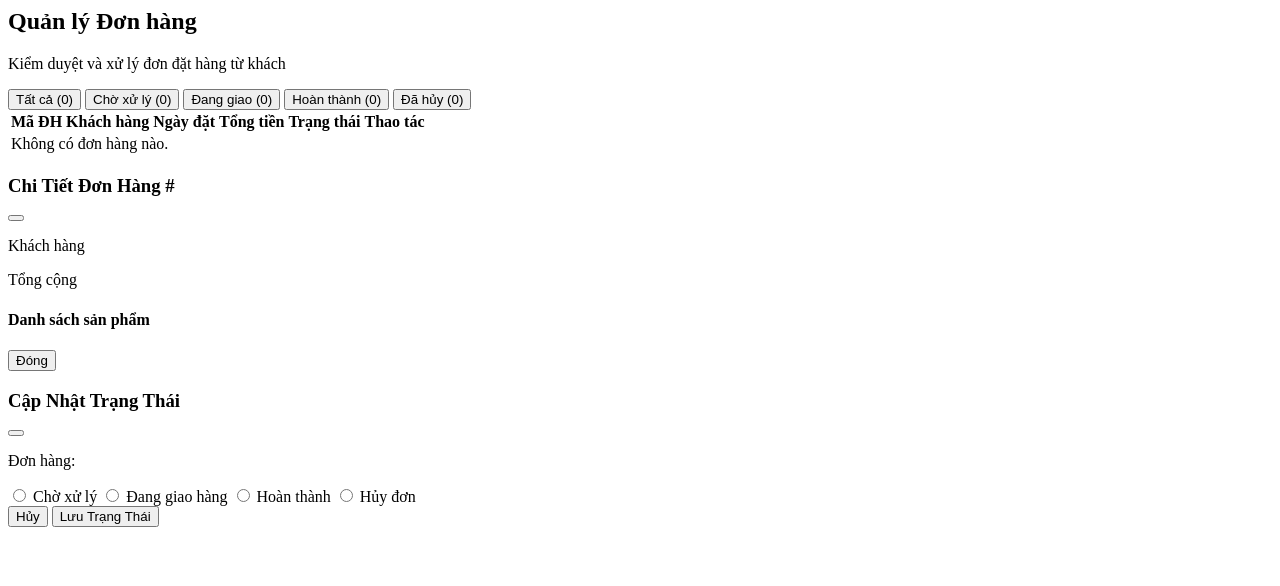
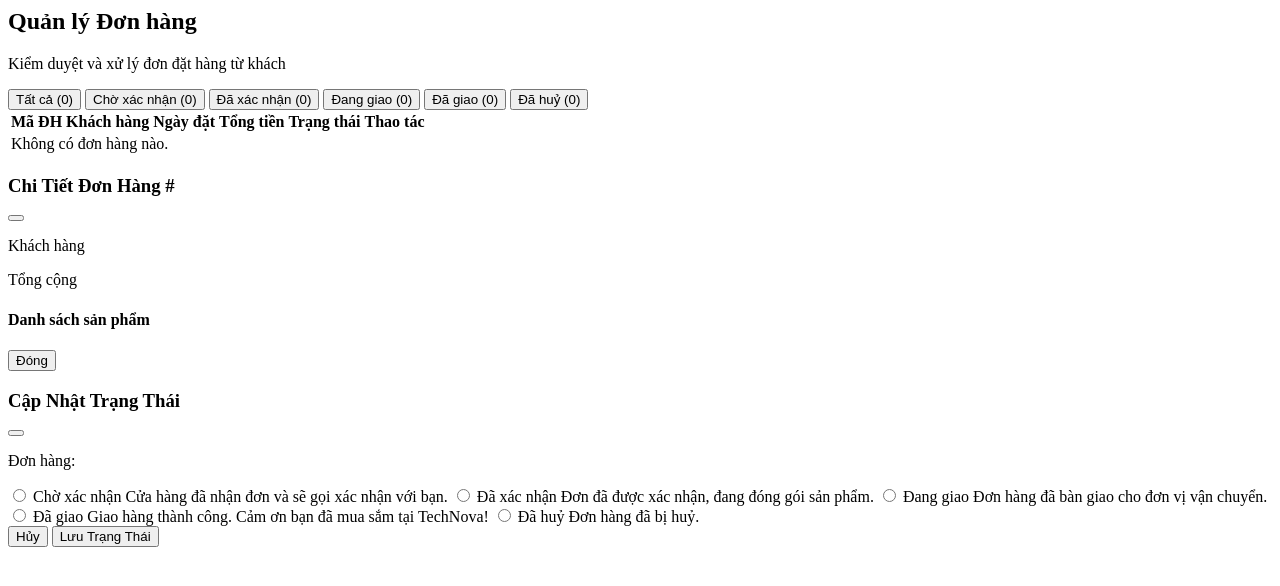
Before and after one commit to Cosker/Website-Laptop, a PHP site: page /admin/includes/orders.php in a window 1280 px wide. Shown: the top 586 px of the page. Run offline with PHP 8.4, Linux system fonts and the light colour scheme; data that the repository does not hold is empty.

Commit message:
Chi tiet hoa trang thai don hang thanh 5 buoc
- Trang thai: Cho xac nhan -> Da xac nhan -> Dang giao -> Da giao, va Da huy
  (database/migration_v4.sql doi 'processing' cu thanh 'shipping')
- Gom nhan, mau, icon trang thai ve config/order_status.php, dung chung cho admin va trang khach
- Admin: loc theo 5 trang thai, modal cap nhat co icon + mo ta, thong bao ro don chuyen sang trang thai nao
- Trang khach: thanh tien trinh 4 buoc cho tung don trong Tai khoan cua toi

Co-Authored-By: Claude Opus 5.5 <noreply@anthropic.com>

```diff
--- a/src/admin/includes/orders.php
+++ b/src/admin/includes/orders.php
@@ -1,5 +1,6 @@
 <?php
 require_once __DIR__ . '/../../config/db.php';
+require_once __DIR__ . '/../../config/order_status.php';
 
 // 1. LẤY DANH SÁCH ĐƠN HÀNG
 $sqlOrders = "SELECT * FROM orders ORDER BY created_at DESC";
@@ -19,14 +20,10 @@ foreach ($details as $d) {
 
 // 3. ĐẾM THỐNG KÊ NHANH CÁC TRẠNG THÁI
 $countAll = count($orders);
-$countPending = 0; $countProcessing = 0; $countCompleted = 0; $countCancelled = 0;
-
+$statusCounts = array_fill_keys(array_keys(ORDER_STATUSES), 0);
 foreach ($orders as $o) {
-    switch ($o['status']) {
-        case 'pending': $countPending++; break;
-        case 'processing': $countProcessing++; break;
-        case 'completed': $countCompleted++; break;
-        case 'cancelled': $countCancelled++; break;
+    if (isset($statusCounts[$o['status']])) {
+        $statusCounts[$o['status']]++;
     }
 }
 ?>
@@ -43,10 +40,9 @@ foreach ($orders as $o) {
         <!-- Các nút Filter -->
         <div class="p-4 border-b border-gray-100 flex flex-wrap gap-2" id="order-filters">
             <button onclick="filterOrders('all')" class="order-filter-btn px-4 py-2 rounded-lg text-sm font-medium border transition-colors bg-blue-50 text-primary border-blue-100" data-filter="all">Tất cả (<?= $countAll ?>)</button>
-            <button onclick="filterOrders('pending')" class="order-filter-btn px-4 py-2 bg-white text-gray-600 rounded-lg text-sm font-medium border border-gray-200 hover:bg-gray-50" data-filter="pending">Chờ xử lý (<?= $countPending ?>)</button>
-            <button onclick="filterOrders('processing')" class="order-filter-btn px-4 py-2 bg-white text-gray-600 rounded-lg text-sm font-medium border border-gray-200 hover:bg-gray-50" data-filter="processing">Đang giao (<?= $countProcessing ?>)</button>
-            <button onclick="filterOrders('completed')" class="order-filter-btn px-4 py-2 bg-white text-gray-600 rounded-lg text-sm font-medium border border-gray-200 hover:bg-gray-50" data-filter="completed">Hoàn thành (<?= $countCompleted ?>)</button>
-            <button onclick="filterOrders('cancelled')" class="order-filter-btn px-4 py-2 bg-white text-gray-600 rounded-lg text-sm font-medium border border-gray-200 hover:bg-gray-50" data-filter="cancelled">Đã hủy (<?= $countCancelled ?>)</button>
+            <?php foreach (ORDER_STATUSES as $key => $info): ?>
+                <button onclick="filterOrders('<?= $key ?>')" class="order-filter-btn px-4 py-2 bg-white text-gray-600 rounded-lg text-sm font-medium border border-gray-200 hover:bg-gray-50" data-filter="<?= $key ?>"><?= $info['label'] ?> (<?= $statusCounts[$key] ?>)</button>
+            <?php endforeach; ?>
         </div>
 
         <div class="overflow-x-auto">
@@ -115,23 +111,17 @@ foreach ($orders as $o) {
 
                 <p class="text-gray-600 text-sm mb-4">Đơn hàng: <span class="font-bold text-dark" id="update_order_code"></span></p>
 
-                <div class="space-y-4">
-                    <label class="flex items-center p-3 border border-gray-200 rounded-lg cursor-pointer hover:bg-yellow-50">
-                        <input type="radio" name="status" value="pending" id="status_pending" class="w-4 h-4 text-primary">
-                        <span class="ml-3 font-medium text-yellow-700">Chờ xử lý</span>
-                    </label>
-                    <label class="flex items-center p-3 border border-gray-200 rounded-lg cursor-pointer hover:bg-blue-50">
-                        <input type="radio" name="status" value="processing" id="status_processing" class="w-4 h-4 text-primary">
-                        <span class="ml-3 font-medium text-blue-700">Đang giao hàng</span>
-                    </label>
-                    <label class="flex items-center p-3 border border-gray-200 rounded-lg cursor-pointer hover:bg-green-50">
-                        <input type="radio" name="status" value="completed" id="status_completed" class="w-4 h-4 text-primary">
-                        <span class="ml-3 font-medium text-green-700">Hoàn thành</span>
-                    </label>
-                    <label class="flex items-center p-3 border border-gray-200 rounded-lg cursor-pointer hover:bg-red-50">
-                        <input type="radio" name="status" value="cancelled" id="status_cancelled" class="w-4 h-4 text-primary">
-                        <span class="ml-3 font-medium text-red-700">Hủy đơn</span>
-                    </label>
+                <div class="space-y-3">
+                    <?php foreach (ORDER_STATUSES as $key => $info): ?>
+                        <label class="flex items-center p-3 border border-gray-200 rounded-lg cursor-pointer hover:bg-gray-50">
+                            <input type="radio" name="status" value="<?= $key ?>" class="w-4 h-4 text-primary">
+                            <span class="ml-3 w-8 h-8 rounded-full flex items-center justify-center <?= $info['badge'] ?>"><i class="fa-solid <?= $info['icon'] ?> text-sm"></i></span>
+                            <span class="ml-3">
+                                <span class="block font-medium text-gray-800"><?= $info['label'] ?></span>
+                                <span class="block text-xs text-gray-500"><?= $info['desc'] ?></span>
+                            </span>
+                        </label>
+                    <?php endforeach; ?>
                 </div>
 
                 <div class="mt-8 flex justify-end space-x-3">
@@ -150,12 +140,8 @@ foreach ($orders as $o) {
     const dbOrders = <?= json_encode($orders) ?>;
     const dbOrderDetails = <?= json_encode($orderDetailsMap) ?>;
 
-    const statusMap = {
-        'pending': { text: 'Chờ xử lý', class: 'bg-yellow-100 text-yellow-800' },
-        'processing': { text: 'Đang giao', class: 'bg-blue-100 text-blue-800' },
-        'completed': { text: 'Hoàn thành', class: 'bg-green-100 text-green-800' },
-        'cancelled': { text: 'Đã hủy', class: 'bg-red-100 text-red-800' }
-    };
+    // Trạng thái đơn hàng lấy từ config/order_status.php
+    const orderStatuses = <?= json_encode(ORDER_STATUSES, JSON_UNESCAPED_UNICODE) ?>;
 
     function renderOrdersTable(filterStatus = 'all') {
         const tbody = document.getElementById('admin-order-list');
@@ -171,7 +157,7 @@ foreach ($orders as $o) {
         }
 
         tbody.innerHTML = filteredOrders.map(o => {
-            const statusInfo = statusMap[o.status];
+            const statusInfo = orderStatuses[o.status] || { label: o.status, badge: 'bg-gray-100 text-gray-700', icon: 'fa-circle' };
             const dateStr = new Date(o.created_at).toLocaleString('vi-VN', { dateStyle: 'short', timeStyle: 'short' });
 
             return `
@@ -183,7 +169,7 @@ foreach ($orders as $o) {
                     <td class="px-6 py-4 text-sm text-gray-500">${dateStr}</td>
                     <td class="px-6 py-4 text-sm font-bold text-primary">${formatMoney(o.total_amount)}</td>
                     <td class="px-6 py-4">
-                        <span class="px-2.5 py-1 inline-flex text-xs leading-5 font-semibold rounded-full ${statusInfo.class}">${statusInfo.text}</span>
+                        <span class="px-2.5 py-1 inline-flex items-center text-xs leading-5 font-semibold rounded-full ${statusInfo.badge}"><i class="fa-solid ${statusInfo.icon} mr-1.5"></i>${statusInfo.label}</span>
                     </td>
                     <td class="px-6 py-4 text-right text-sm font-medium">
                         <button onclick="openOrderStatusModal(${o.id}, '${o.status}')" class="text-blue-600 hover:text-blue-900 px-3 py-1.5 rounded mr-2 transition-colors border border-blue-200 hover:bg-blue-50" title="Cập nhật trạng thái">
@@ -258,10 +244,9 @@ foreach ($orders as $o) {
         document.getElementById('update_order_id').value = orderId;
         document.getElementById('update_order_code').innerText = `#DH${orderId.toString().padStart(4, '0')}`;
 
-        document.getElementById('status_pending').checked = (currentStatus === 'pending');
-        document.getElementById('status_processing').checked = (currentStatus === 'processing');
-        document.getElementById('status_completed').checked = (currentStatus === 'completed');
-        document.getElementById('status_cancelled').checked = (currentStatus === 'cancelled');
+        document.querySelectorAll('#order-status-modal input[name="status"]').forEach(input => {
+            input.checked = (input.value === currentStatus);
+        });
 
         const modal = document.getElementById('order-status-modal');
         const content = document.getElementById('order-status-content');
--- /dev/null
+++ b/src/config/order_status.php
@@ -0,0 +1,39 @@
+<?php
+// Các trạng thái đơn hàng (giá trị cột orders.status), theo đúng thứ tự xử lý.
+// Dùng chung cho trang khách và trang admin để nhãn / màu hiển thị luôn khớp nhau.
+//   label: tên hiển thị, desc: mô tả cho khách, badge: class màu Tailwind, icon: FontAwesome
+const ORDER_STATUSES = [
+    'pending' => [
+        'label' => 'Chờ xác nhận',
+        'desc' => 'Cửa hàng đã nhận đơn và sẽ gọi xác nhận với bạn.',
+        'badge' => 'bg-yellow-100 text-yellow-800',
+        'icon' => 'fa-hourglass-half',
+    ],
+    'confirmed' => [
+        'label' => 'Đã xác nhận',
+        'desc' => 'Đơn đã được xác nhận, đang đóng gói sản phẩm.',
+        'badge' => 'bg-indigo-100 text-indigo-800',
+        'icon' => 'fa-clipboard-check',
+    ],
+    'shipping' => [
+        'label' => 'Đang giao',
+        'desc' => 'Đơn hàng đã bàn giao cho đơn vị vận chuyển.',
+        'badge' => 'bg-blue-100 text-blue-800',
+        'icon' => 'fa-truck-fast',
+    ],
+    'completed' => [
+        'label' => 'Đã giao',
+        'desc' => 'Giao hàng thành công. Cảm ơn bạn đã mua sắm tại TechNova!',
+        'badge' => 'bg-green-100 text-green-800',
+        'icon' => 'fa-circle-check',
+    ],
+    'cancelled' => [
+        'label' => 'Đã huỷ',
+        'desc' => 'Đơn hàng đã bị huỷ.',
+        'badge' => 'bg-red-100 text-red-800',
+        'icon' => 'fa-ban',
+    ],
+];
+
+// Các bước của một đơn bình thường (không tính huỷ) -- dùng để vẽ thanh tiến trình
+const ORDER_STEPS = ['pending', 'confirmed', 'shipping', 'completed'];
```
Also changed, not shown: database/migration_v4.sql (added, +13 -0 lines), src/admin/includes/customers.php (+5 -8 lines), src/admin/includes/dashboard.php (+4 -9 lines), src/admin/index.php (+3 -4 lines), src/index.php (+32 -7 lines), README.md.
